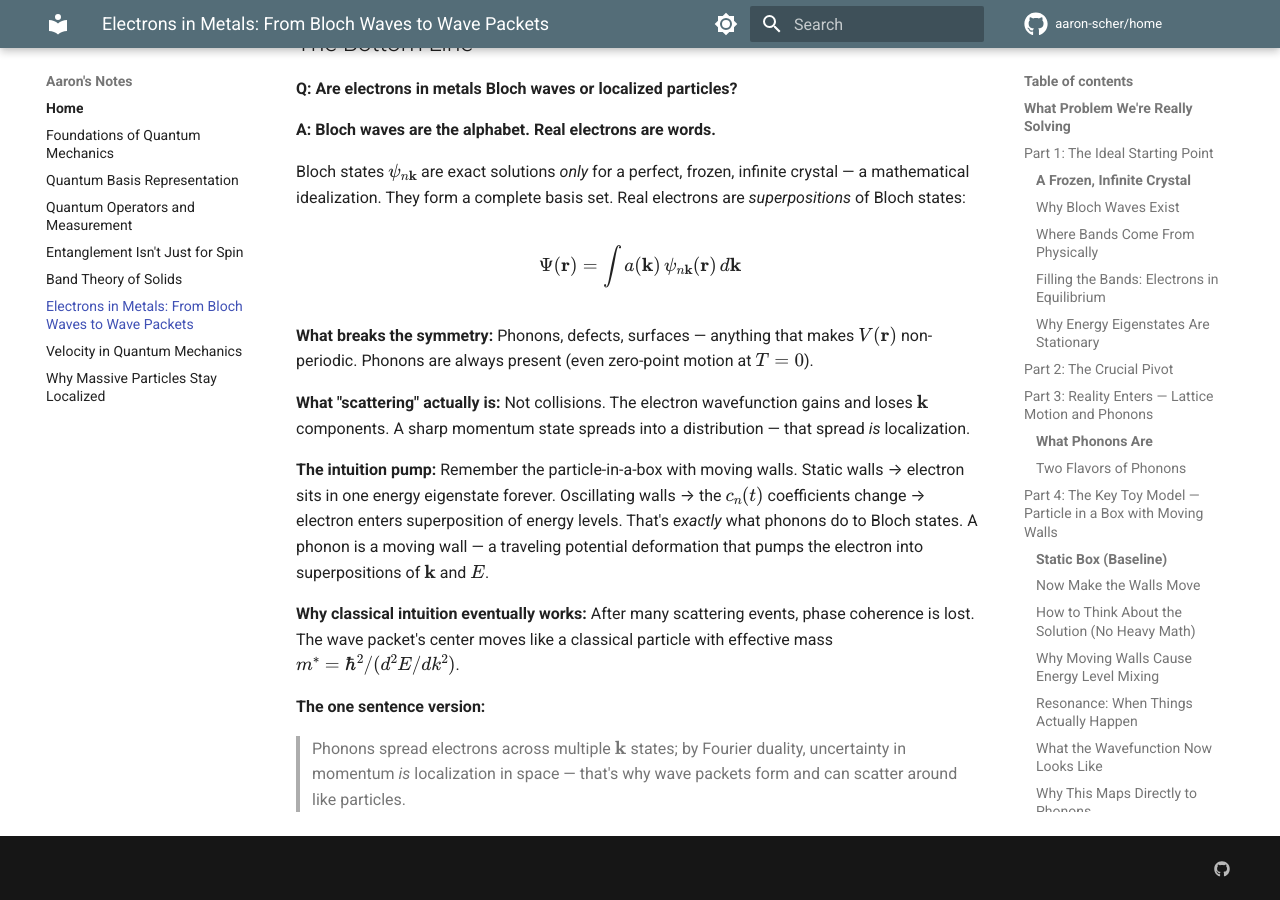
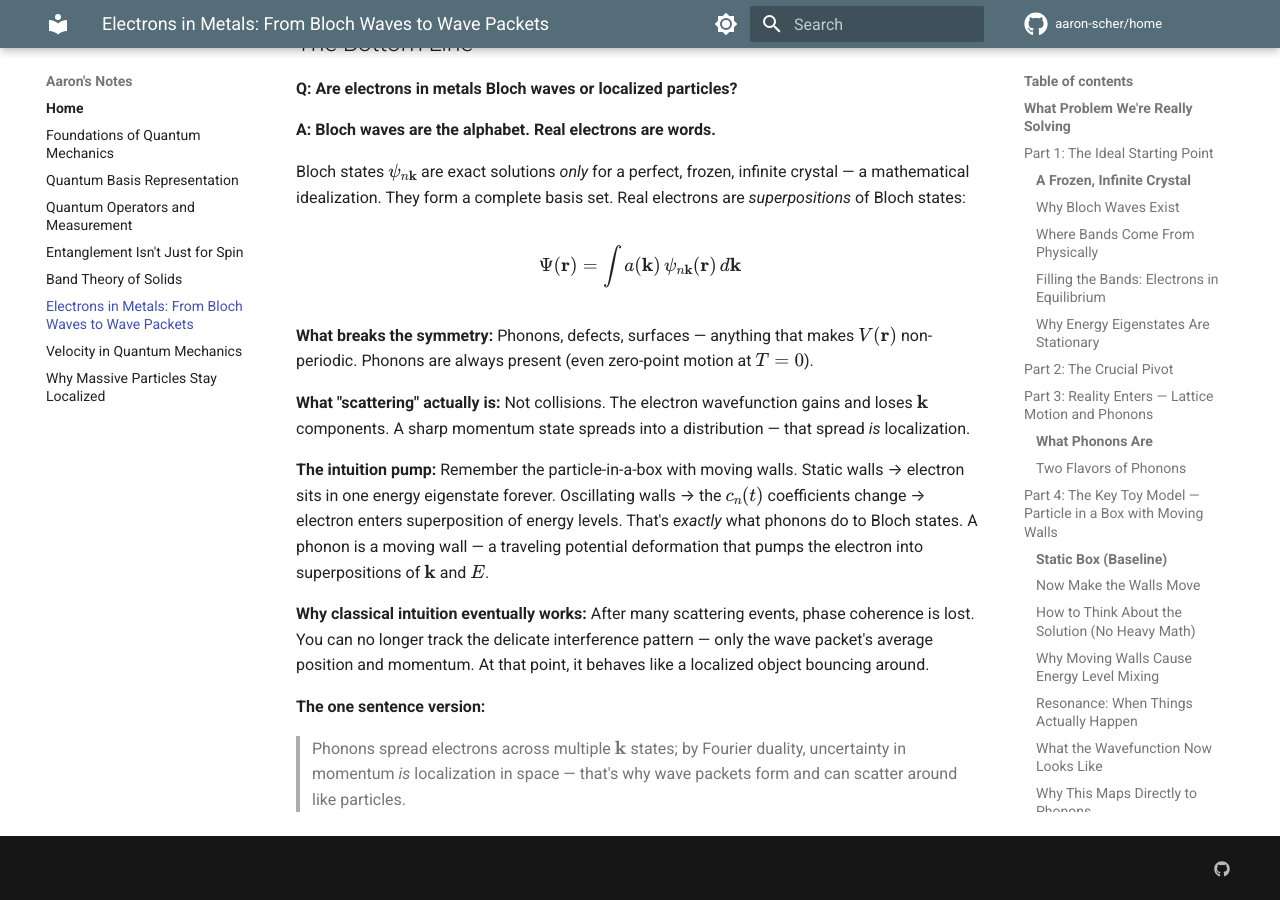
Before and after one commit to aaron-scher/home, an MkDocs documentation site: the page built from docs/quantum-mechanics/electrons-in-metals.md, in a window 1280 px wide and 900 px high, scrolled down 16108 px. Built offline with MkDocs 1.6.1 and Material for MkDocs 9.7.7, drawn with Linux system fonts in a browser that asks for light colours; comment, search, counter and statistics services are not loaded.

Commit message:
Remove effective mass from decoherence explanation (not relevant without external field)

```diff
--- a/docs/quantum-mechanics/electrons-in-metals.md
+++ b/docs/quantum-mechanics/electrons-in-metals.md
@@ -629,7 +629,7 @@ $$\Psi(\mathbf{r}) = \int a(\mathbf{k}) \, \psi_{n\mathbf{k}}(\mathbf{r}) \, d\m
 
 **The intuition pump:** Remember the particle-in-a-box with moving walls. Static walls → electron sits in one energy eigenstate forever. Oscillating walls → the $c_n(t)$ coefficients change → electron enters superposition of energy levels. That's *exactly* what phonons do to Bloch states. A phonon is a moving wall — a traveling potential deformation that pumps the electron into superpositions of $\mathbf{k}$ and $E$.
 
-**Why classical intuition eventually works:** After many scattering events, phase coherence is lost. The wave packet's center moves like a classical particle with effective mass $m^* = \hbar^2/(d^2E/dk^2)$.
+**Why classical intuition eventually works:** After many scattering events, phase coherence is lost. You can no longer track the delicate interference pattern — only the wave packet's average position and momentum. At that point, it behaves like a localized object bouncing around.
 
 **The one sentence version:**
 
```
